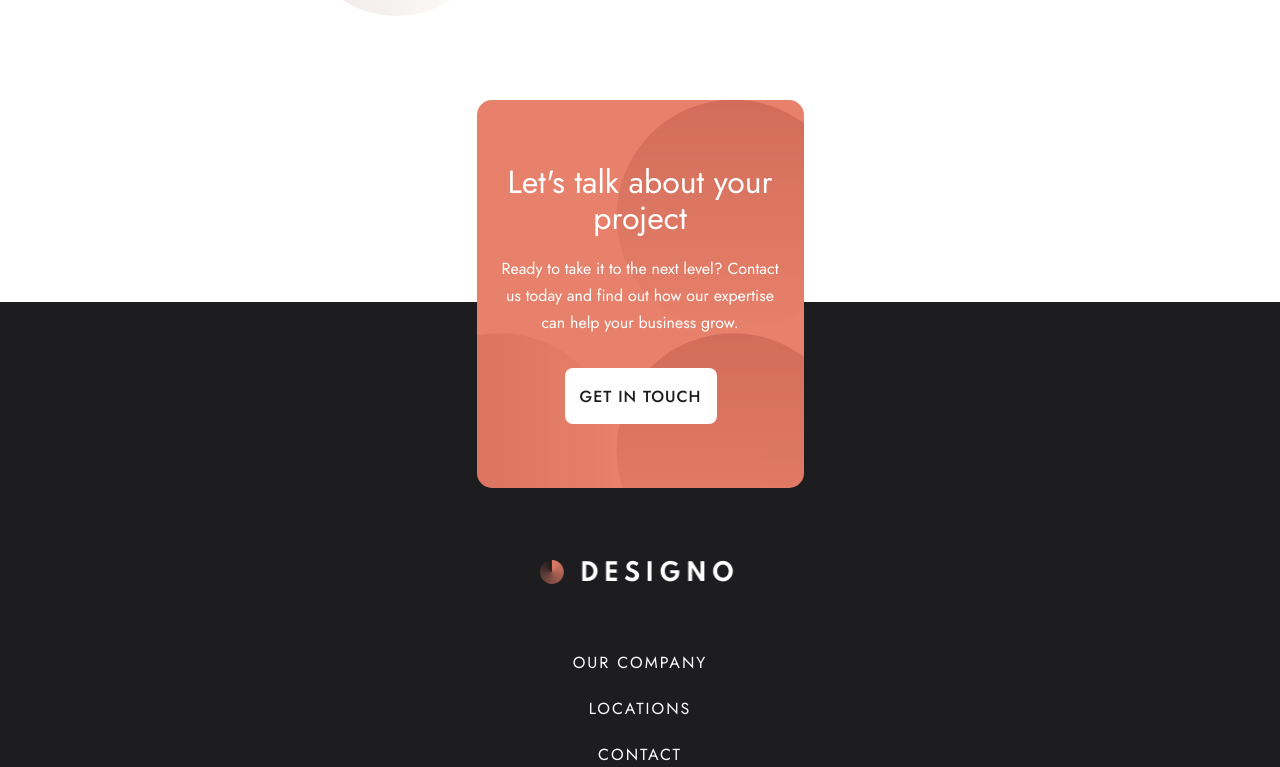
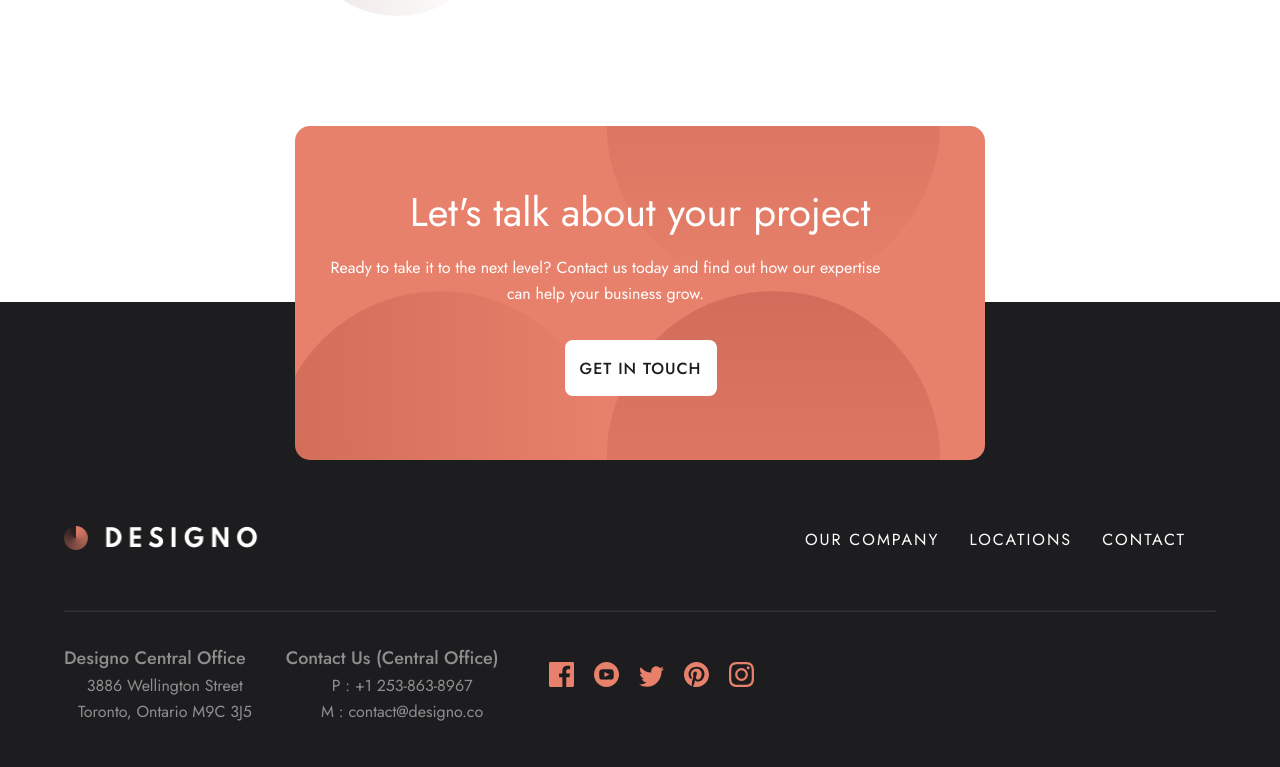
Before and after one commit to Aryaman2803/Designo, a React (Create React App) app: page / in a window 1280 px wide. Shown: the part 2613-3380 px from the top of the page. Built offline with nearby package versions, Linux system fonts and the light colour scheme.

Commit message:
made footer responsive for tablets

```diff
--- a/src/Footer.js
+++ b/src/Footer.js
@@ -41,17 +41,20 @@ export default function Footer() {
         )}
         {isTabletOrDesktop && (
           <>
-            {" "}
+            <div className="footer-nav">
               <img src={logoLight} alt="" />
               <ul>
                 <li>Our Company</li>
                 <li>Locations</li>
                 <li>Contact</li>
               </ul>
+            </div>
+
             <hr />
           </>
         )}
-
+        <div className="location-wrap">
+          {" "}
           <p>
             <span className="office">Designo Central Office</span> <br />
             3886 Wellington Street <br />
@@ -70,5 +73,6 @@ export default function Footer() {
           </div>
         </div>
       </div>
+    </div>
   );
 }
--- a/src/Footer.scss
+++ b/src/Footer.scss
@@ -58,6 +58,7 @@
     transform: translateX(-70%) scale(1, -1);
     width: 70rem;
     z-index: -1;
+    object-fit: contain;
   }
 }
 
@@ -115,3 +116,54 @@
     }
   }
 }
+
+@media screen and (min-width: $tablet) {
+  .Footer-contact {
+    width: 69rem;
+    margin: 0 39px 337px;
+    top: -35%;
+
+    h2 {
+      font-size: 4rem;
+    }
+
+    p {
+      width: 57.3rem;
+    }
+
+    img {
+      top: -50%;
+      transform: translateX(-70%) scale(1, -1);
+      width: 100rem;
+    }
+  }
+
+  .Footer-content {
+    .footer-nav {
+      display: flex;
+      align-items: center;
+      justify-content: space-between;
+      margin-top: -10rem;
+      padding-bottom: 3.2rem;
+      ul {
+        flex-direction: row;
+        li {
+          padding-right: 3rem;
+        }
+      }
+      img {
+        margin: 0;
+      }
+    }
+
+    .location-wrap {
+      padding-top: 2rem;
+      display: flex;
+      align-items: center;
+
+      * {
+        margin-right: 2rem;
+      }
+    }
+  }
+}
```
Lines whose indentation alone changed are shown as unchanged.
